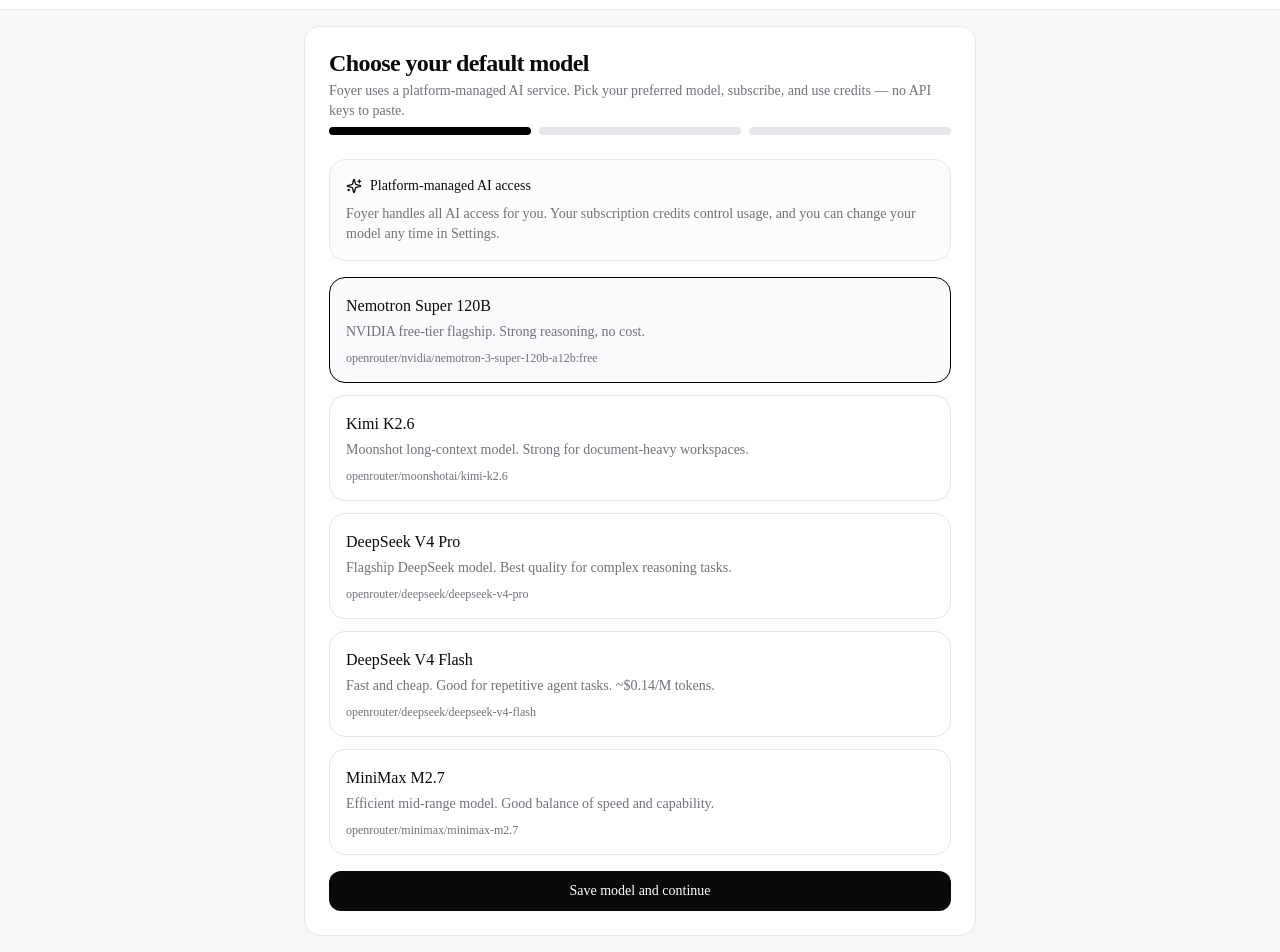
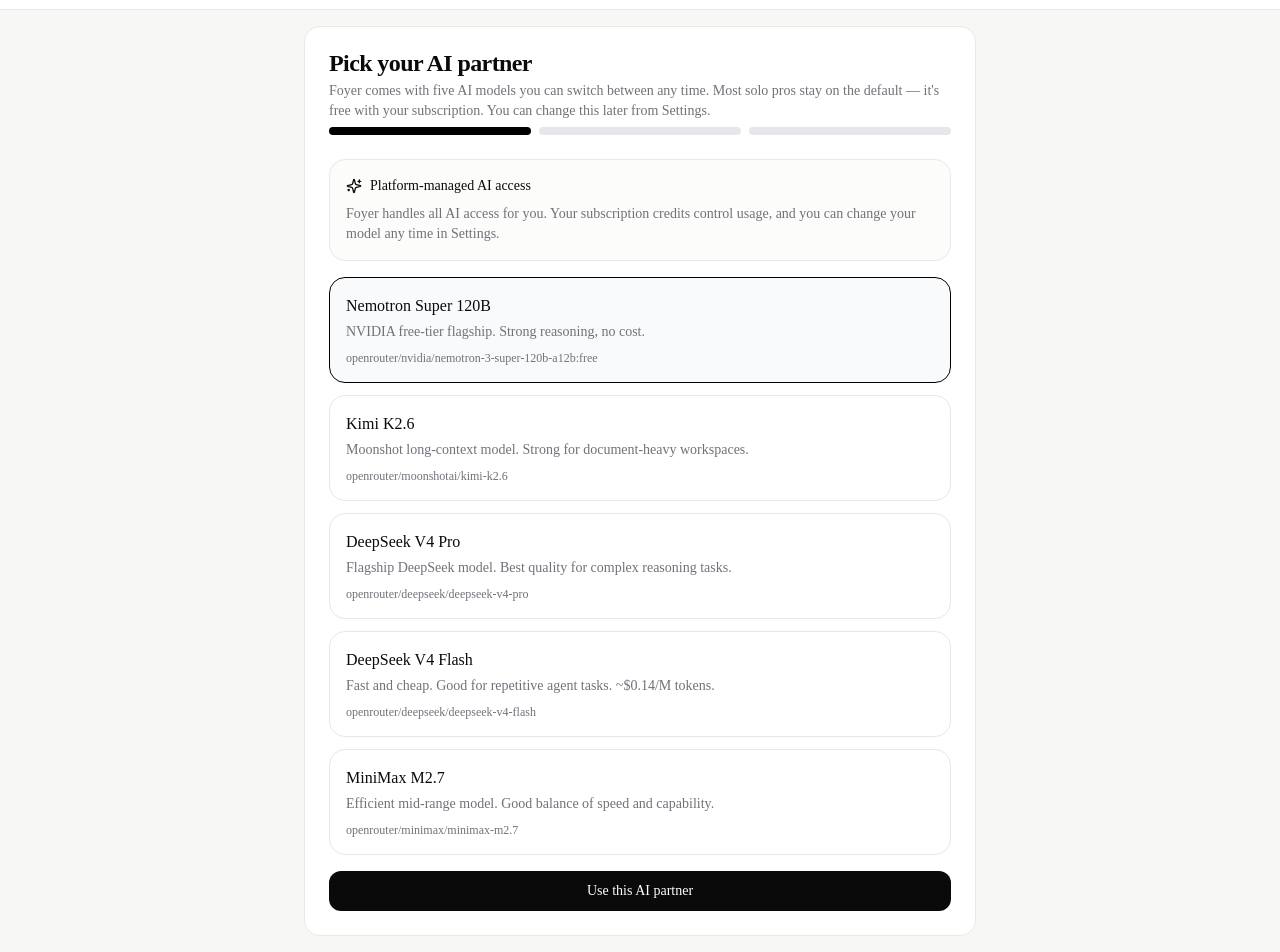
Before and after one commit to mtldev-dotcom/clawhost, a Next.js app: page /onboarding in a window 1280 px wide. Shown: the part 55-1007 px from the top of the page. Built offline with nearby package versions, Linux system fonts and the light colour scheme; no server answers.

Commit message:
feat: M6-1 reframe onboarding step 1 copy for solo pros

```diff
--- a/src/app/onboarding/page.tsx
+++ b/src/app/onboarding/page.tsx
@@ -53,12 +53,12 @@
       <Card className="w-full max-w-2xl">
         <CardHeader>
           <CardTitle>
-            {step === 1 && 'Choose your default model'}
+            {step === 1 && 'Pick your AI partner'}
             {step === 2 && 'Telegram is next'}
             {step === 3 && 'Workspace ready'}
           </CardTitle>
           <CardDescription>
-            Foyer uses a platform-managed AI service. Pick your preferred model, subscribe, and use credits — no API keys to paste.
+            Foyer comes with five AI models you can switch between any time. Most solo pros stay on the default — it&apos;s free with your subscription. You can change this later from Settings.
           </CardDescription>
           <div className="flex gap-2 mt-4">
             {Array.from({ length: totalSteps }, (_, i) => i + 1).map((s) => (
@@ -106,7 +106,7 @@
 
               <Button onClick={configureWorkspace} disabled={loading} className="w-full">
                 {loading && <Loader2 className="mr-2 h-4 w-4 animate-spin" />}
-                Save model and continue
+                Use this AI partner
               </Button>
             </div>
           )}
```
